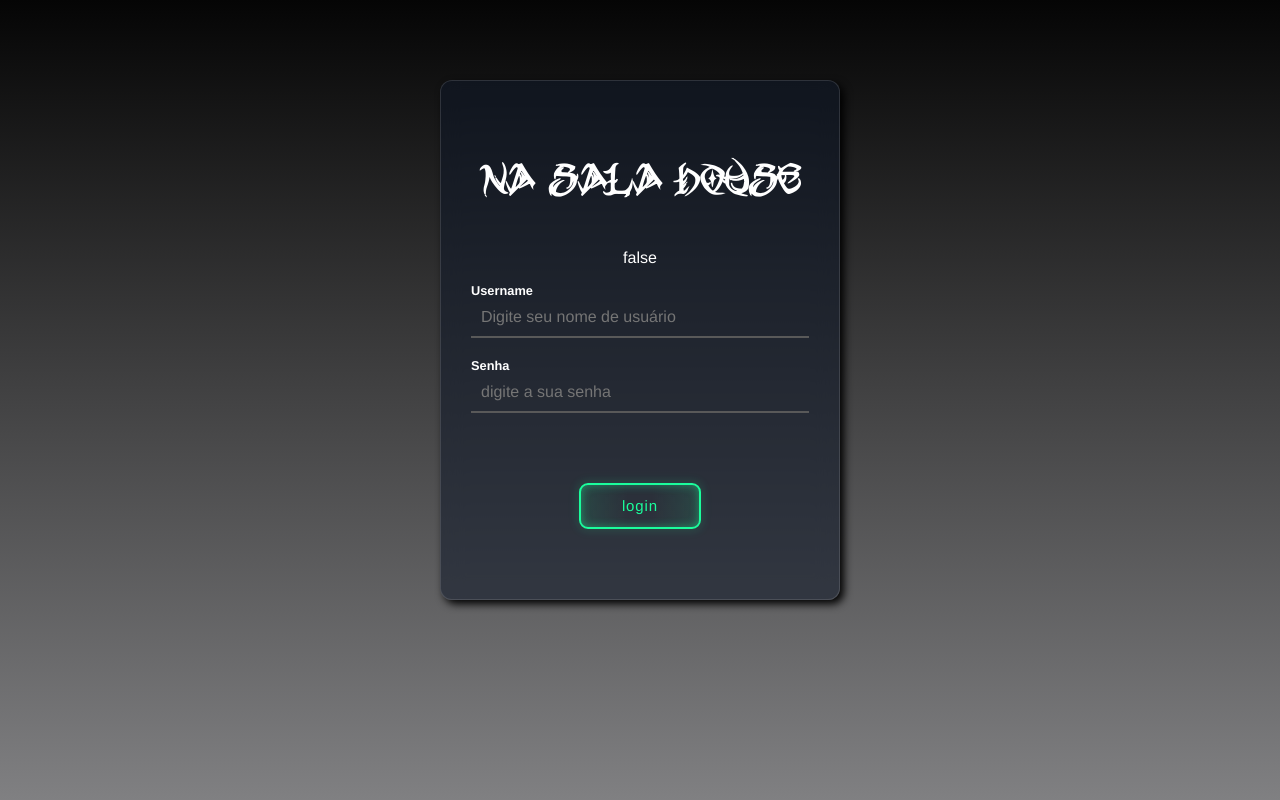
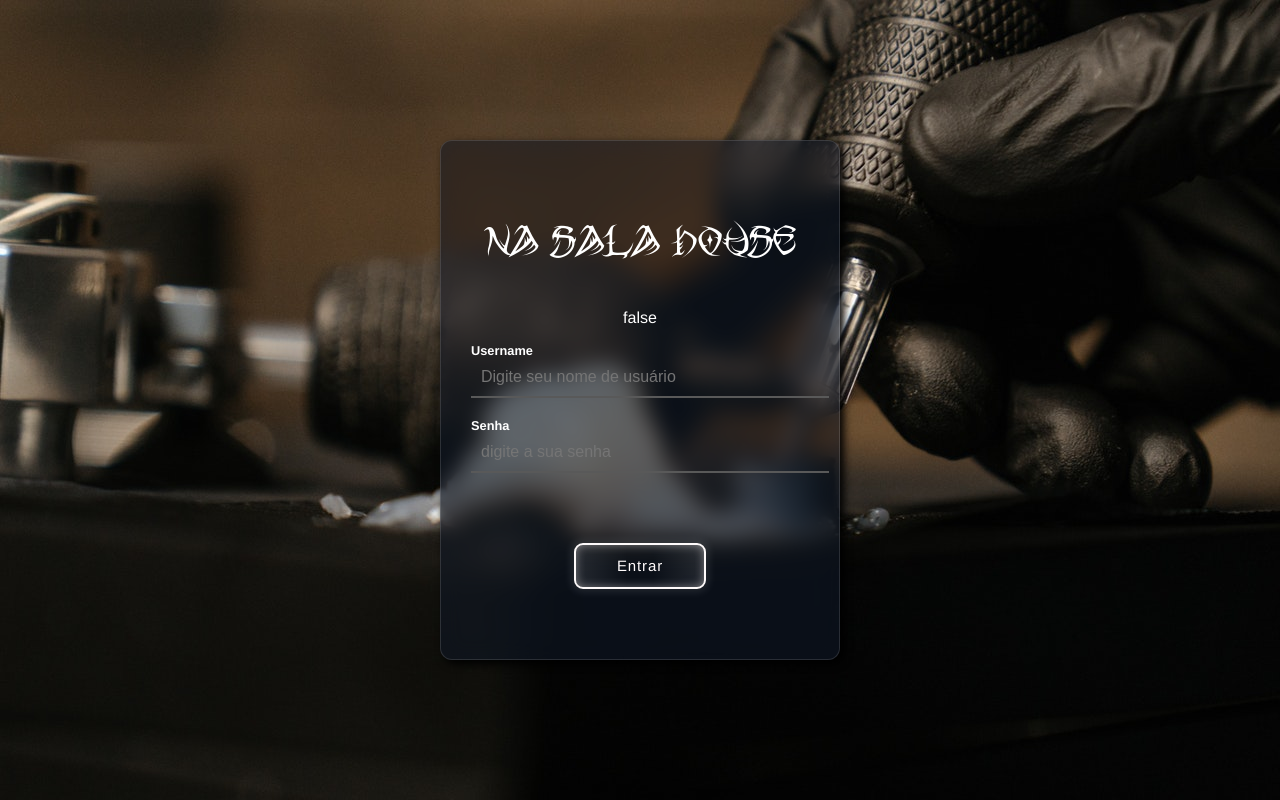
Before and after one commit to AlamoVinicius/na-sala-front, a React (Create React App) app: page /login in a window 1280 px wide. Built offline with nearby package versions, Linux system fonts and the light colour scheme.

Commit message:
container em modo dinâmico

```diff
--- a/src/App.css
+++ /dev/null
@@ -1,4 +0,0 @@
-.App {
-  text-align: center;
-  height: 100vh;
-}
--- a/src/App.jsx
+++ b/src/App.jsx
@@ -1,10 +1,9 @@
-import "./App.css";
 import AppRoutes from "./AppRoutes";
 
 
 function App() {
   return (
-    <div className="App">
+    <div>
       <AppRoutes />
     </div>
   );
--- a/src/AppRoutes.jsx
+++ b/src/AppRoutes.jsx
@@ -9,7 +9,6 @@ import {
 
 import HomePage from "./components/pages/HomePage";
 import Login from "./components/pages/Login";
-import Container from "./components/layout/Container";
 
 import { Authprovider, AuthContext } from "./contexts/auth";
 
@@ -31,7 +30,6 @@ const AppRoutes = () => {
   return (
     // sinal !!user => cast for boolean == boolean()
     <Router>
-      <Container>
       <Authprovider>
         <Routes>
           <Route exact path="/login" element={<Login />} />
@@ -46,7 +44,6 @@ const AppRoutes = () => {
           />
         </Routes>
       </Authprovider>
-      </Container>
     </Router>
   );
 };
--- a/src/components/layout/Container.jsx
+++ b/src/components/layout/Container.jsx
@@ -1,7 +1,7 @@
 import styles from "./Container.module.css";
 
-const Container = ({children}) => {
-  return <div className={styles.container}>{children}</div>;
+const Container = (props) => {
+  return <div className={styles[props.customClass]}>{props.children}</div>;
 };
 
 export default Container;
--- a/src/components/layout/Container.module.css
+++ b/src/components/layout/Container.module.css
@@ -1,8 +1,18 @@
+
 .container {
     width: 100%;
-    max-width: 1200px;
+    max-width: 1300px;
+    height: 100vh;
     display: flex;
     justify-content: space-between;
     margin: 0 auto;
     flex-wrap: wrap;
 }
+
+.backgroundLogin {
+    width: 100%;
+    height: 100vh;
+    display: flex;
+    background-image: url(../../img/background-image.jpg);
+    background-size: cover;
+}
--- a/src/components/pages/HomePage.jsx
+++ b/src/components/pages/HomePage.jsx
@@ -1,3 +1,5 @@
+import styles from "./HomePage.module.css";
+
 import { useContext } from "react";
 import { AuthContext } from "../../contexts/auth";
 
@@ -9,7 +11,7 @@ const HomePage = () => {
   };
 
   return (
-    <div>
+    <div className={styles.body}>
       <h1>Homepage</h1>
       <button onClick={handleLogout}>sair</button>
     </div>
--- a/src/components/pages/Login.jsx
+++ b/src/components/pages/Login.jsx
@@ -2,9 +2,9 @@ import React, { useState, useContext } from "react";
 import { AuthContext } from "../../contexts/auth";
 
 import styles from "./Login.module.css";
+import Container from "../layout/Container";
 
 const Login = () => {
-
   const { authenticated, login } = useContext(AuthContext);
 
   const [user, setUser] = useState("");
@@ -13,11 +13,12 @@ const Login = () => {
   const handleSubmit = (e) => {
     e.preventDefault();
     console.log("submit", { user, password });
-    login(user, password)  // integração com o context e api do backend
+    login(user, password); // integração com o context e api do backend
   };
 
   return (
-    <div className={styles.glass_efect}>
+    <Container customClass='backgroundLogin'>
+      <div className={styles.login_box}>
         <form onSubmit={handleSubmit}>
           <h1>Na sala House</h1>
           <p>{String(authenticated)}</p>
@@ -39,11 +40,12 @@ const Login = () => {
             value={password}
             onChange={(event) => setPassword(event.target.value)}
           />
-        <div className={styles.btn}>
-          <button>login</button>
+          <div className={styles.btn_area}>
+            <button className={styles.btn}>Entrar</button>
           </div>
         </form>
       </div>
+    </Container>
   );
 };
 
--- a/src/components/pages/Login.module.css
+++ b/src/components/pages/Login.module.css
@@ -3,26 +3,14 @@
     src: url(../../fonts/TRIBAL__.ttf);
 }
 
-* {
+.login_box {
     box-sizing: border-box;
     font-family: Helvetica;
-    color: #fff;
     border: none;
-}
-
-body {
-    background-size: cover;
-    background-position: center center;
-    background-image: linear-gradient(rgb(5, 5, 5), rgb(128, 128, 130));
-}
-
-.glass_efect {
     padding: 20px 30px;
     text-align: center;
     width: 400px;
     margin: auto;
-    margin-top: 10vh;
-
     backdrop-filter: blur(11px) saturate(180%);
     -webkit-backdrop-filter: blur(11px) saturate(180%);
     background-color: rgba(17, 25, 40, 0.575);
@@ -32,15 +20,15 @@ body {
     box-shadow: 4px 4px 8px black;
 }
 
-.glass_efect h1 {
+.login_box h1 {
     text-align: center;
     font-family: tribal, Arial, Helvetica, sans-serif;
-    text-transform: uppercase;
+    font-weight: normal;
     padding: 30px 0px 18px 0px;
     color: #fff;
 }
 
-.glass_efect input {
+.login_box input {
     border-bottom: 2px solid rgb(89, 89, 89);
     padding: 10px;
     margin-bottom: 20px;
@@ -51,6 +39,7 @@ body {
 }
 
 label, input {
+    border: none;
     display: block;
     width: 100%;
     text-align: left;
@@ -65,22 +54,14 @@ input:focus {
     border-bottom: 2px solid #333;
 }
 
-#forgot-pass {
-    display: inline-block;
-    margin-left: 60%;
-    text-align: right;
-    font-size: .8rem;
-}
-
-.btn {
+.btn_area {
     text-align: center;
     padding: 50px;
 }
 
-/* From cssbuttons.io by @adamgiebl */
-button {
+.btn {
     cursor: pointer;
-    --green: #1BFD9C;
+    --green: rgb(255, 251, 251);
     font-size: 15px;
     padding: 0.7em 2.7em;
     letter-spacing: 0.06em;
@@ -91,17 +72,17 @@ button {
     transition: all 0.3s;
     line-height: 1.4em;
     border: 2px solid var(--green);
-    background: linear-gradient(to right, rgba(27, 253, 156, 0.1) 1%, transparent 40%,transparent 60% , rgba(27, 253, 156, 0.1) 100%);
+    background: linear-gradient(to right, rgb(255, 251, 251, 0.1) 1%, transparent 40%,transparent 60% , rgb(255, 251, 251, 0.1) 100%);
     color: var(--green);
-    box-shadow: inset 0 0 10px rgba(27, 253, 156, 0.4), 0 0 9px 3px rgba(27, 253, 156, 0.1);
-   }
+    box-shadow: inset 0 0 10px rgb(255, 251, 251, 0.4), 0 0 9px 3px rgb(255, 251, 251, 0.1);
+   }  /*-0.3 transp rgba same color*/
 
-   button:hover {
-    color: #82ffc9;
-    box-shadow: inset 0 0 10px rgba(27, 253, 156, 0.6), 0 0 9px 3px rgba(27, 253, 156, 0.2);
-   }
+   .btn:hover {
+    color: rgb(209, 209, 209);
+    box-shadow: inset 0 0 10px rgb(255, 251, 251, 0.6), 0 0 9px 3px rgb(255, 251, 251, 0.2);
+   } /*-0. transp rgba same color*/
 
-   button:before {
+   .btn:before {
     content: "";
     position: absolute;
     left: -4em;
@@ -109,9 +90,9 @@ button {
     height: 100%;
     top: 0;
     transition: transform .4s ease-in-out;
-    background: linear-gradient(to right, transparent 1%, rgba(27, 253, 156, 0.1) 40%,rgba(27, 253, 156, 0.1) 60% , transparent 100%);
+    background: linear-gradient(to right, transparent 1%, rgb(255, 251, 251, 0.1) 40%,rgb(255, 251, 251, 0.1) 60% , transparent 100%);  /*rgba same color*/
    }
 
-   button:hover:before {
+   .btn:hover:before {
     transform: translateX(15em);
    }
```
Also changed, not shown: src/components/pages/HomePage.module.css (added), src/img/background-image.jpg (added). Lines whose indentation alone changed are shown as unchanged.
